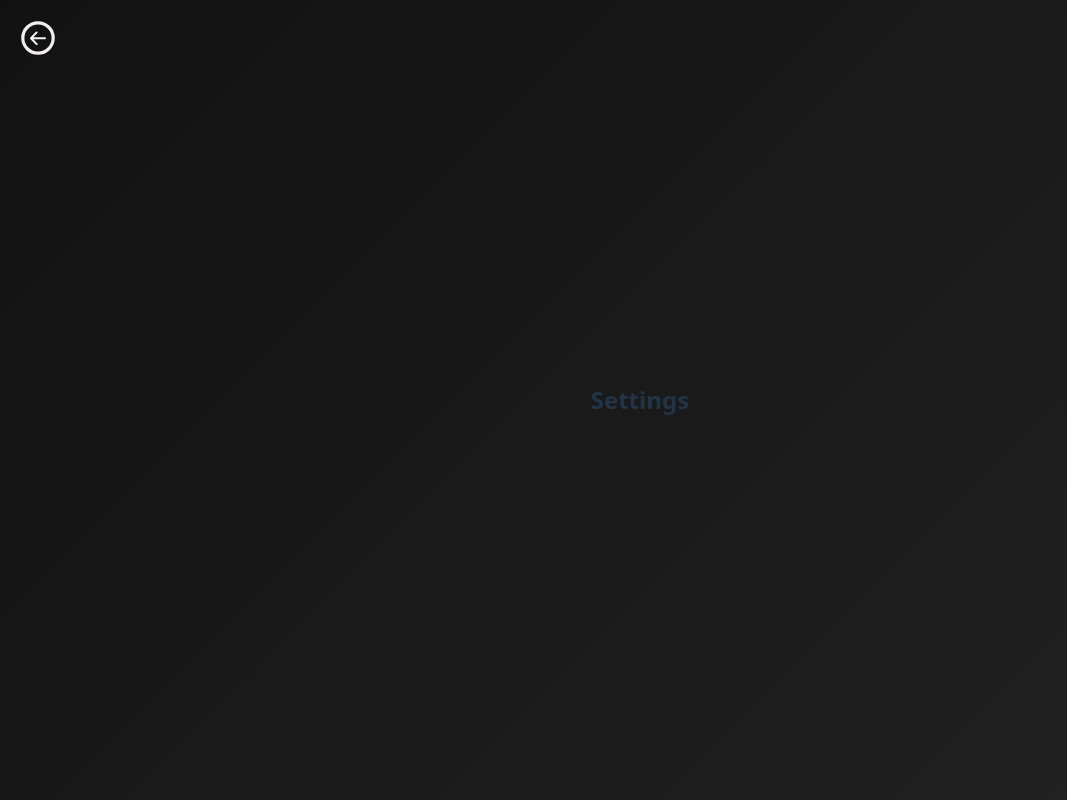
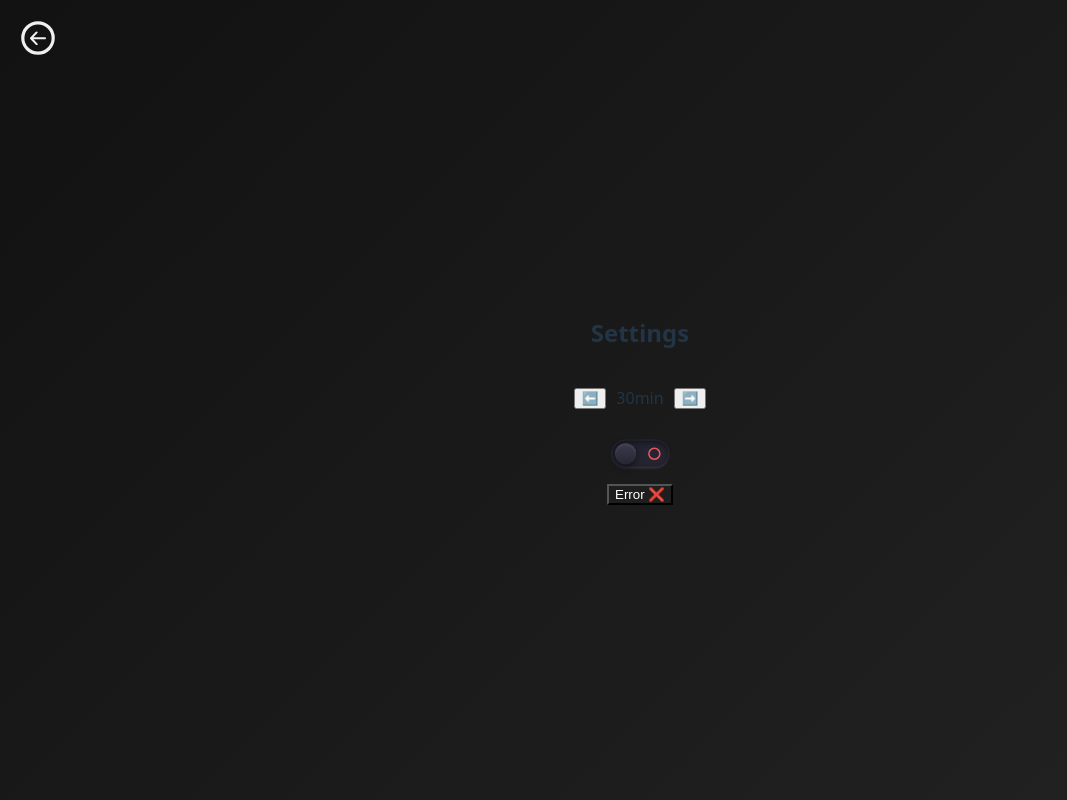
Before and after one commit to Alexandros250/Screen-Time-Reminder, a React (Vite) app in the folder Screen Time Reminder/: page /settings in a window 1280 px wide. Both pictures are taken after a click on the button 1248 px from the left and 32 px from the top of the page. Shown: the whole page, without its empty margins (0-1067 px from the left). Built offline with nearby package versions, Linux system fonts and the light colour scheme.

Commit message:
Adding buttons

```diff
--- /dev/null
+++ b/Screen Time Reminder/src/Components/ArrowButtonLeft.tsx
@@ -0,0 +1,11 @@
+import "../css/ArrowButton.css"
+
+function ArrowButtonLeft() {
+  return (
+    <>
+      <button>⬅️</button>
+    </>
+  );
+}
+
+export default ArrowButtonLeft;
--- /dev/null
+++ b/Screen Time Reminder/src/Components/ArrowButtonRight.tsx
@@ -0,0 +1,11 @@
+import "../css/ArrowButton.css"
+
+function ArrowButtonRight() {
+  return (
+    <>
+      <button>➡️</button>
+    </>
+  );
+}
+
+export default ArrowButtonRight;
--- /dev/null
+++ b/Screen Time Reminder/src/Components/ErrorButton.tsx
@@ -0,0 +1,13 @@
+import "../css/ErrorButon.css"
+
+function ErrorButton() {
+  const openLink = () => {
+    chrome.tabs.create({
+      url: "https://answers.microsoft.com/en-us/windows/forum/all/chrome-notification-on-window-11/1bc6b234-08bd-4089-bd6c-b5d6dc23a9ee",
+    });
+  };
+
+  return <button className="error-button" onClick={openLink}>Error ❌</button>;
+}
+
+export default ErrorButton
--- /dev/null
+++ b/Screen Time Reminder/src/Components/SwitchButton.tsx
@@ -0,0 +1,18 @@
+import "../css/SwitchButton.css";
+function SwitchButton() {
+  return (
+    <>
+      <label className="switch-button" htmlFor="switch">
+        <div className="switch-outer">
+          <input id="switch" type="checkbox" />
+          <div className="sw-button">
+            <span className="sw-button-toggle"></span>
+            <span className="sw-button-indicator"></span>
+          </div>
+        </div>
+      </label>
+    </>
+  );
+}
+
+export default SwitchButton;
--- /dev/null
+++ b/Screen Time Reminder/src/Components/TimeBetweenNotifications.tsx
@@ -0,0 +1,9 @@
+import "../css/TimeBetweenNotifications.css"
+
+function TimeBetweenNotifications() {
+   return(<>
+    <p className="time-between-notifications">30min</p>
+   </>)
+}
+
+export default TimeBetweenNotifications
--- /dev/null
+++ b/Screen Time Reminder/src/css/ErrorButon.css
@@ -0,0 +1,9 @@
+.error-button {
+    background-color: rgb(30, 30, 30);
+    color: white
+}
+
+.error-button:hover {
+    background-color: white;
+    color: rgb(30, 30, 30);
+}
--- /dev/null
+++ b/Screen Time Reminder/src/css/SwitchButton.css
@@ -0,0 +1,133 @@
+.switch-button {
+  scale: 0.5;
+  display: -webkit-box;
+  display: -ms-flexbox;
+  display: flex;
+  -webkit-box-align: center;
+  align-items: center;
+  -webkit-box-pack: center;
+  justify-content: center;
+  justify-content: center;
+  margin: auto;
+  height: 55px;
+}
+
+.switch-button .switch-outer {
+  height: 100%;
+  background: #252532;
+  width: 115px;
+  border-radius: 165px;
+  -webkit-box-shadow: inset 0px 5px 10px 0px #16151c, 0px 3px 6px -2px #403f4e;
+  box-shadow: inset 0px 5px 10px 0px #16151c, 0px 3px 6px -2px #403f4e;
+  border: 1px solid #32303e;
+  padding: 6px;
+  -webkit-box-sizing: border-box;
+  box-sizing: border-box;
+  cursor: pointer;
+  -webkit-tap-highlight-color: transparent;
+}
+
+.switch-button .switch-outer input[type="checkbox"] {
+  opacity: 0;
+  -webkit-appearance: none;
+  -moz-appearance: none;
+  appearance: none;
+  position: absolute;
+}
+
+.switch-button .switch-outer .sw-button-toggle {
+  height: 42px;
+  width: 42px;
+  background: -webkit-gradient(
+    linear,
+    left top,
+    left bottom,
+    from(#3b3a4e),
+    to(#272733)
+  );
+  background: -o-linear-gradient(#3b3a4e, #272733);
+  background: linear-gradient(#3b3a4e, #272733);
+  border-radius: 100%;
+  -webkit-box-shadow: inset 0px 5px 4px 0px #424151, 0px 4px 15px 0px #0f0e17;
+  box-shadow: inset 0px 5px 4px 0px #424151, 0px 4px 15px 0px #0f0e17;
+  position: relative;
+  z-index: 2;
+  -webkit-transition: left 0.3s ease-in;
+  -o-transition: left 0.3s ease-in;
+  transition: left 0.3s ease-in;
+  left: 0;
+}
+
+.switch-button
+  .switch-outer
+  input[type="checkbox"]:checked
+  + .sw-button
+  .sw-button-toggle {
+  left: 58%;
+}
+
+.switch-button
+  .switch-outer
+  input[type="checkbox"]:checked
+  + .sw-button
+  .sw-button-indicator {
+  -webkit-animation: indicator 1s forwards;
+  animation: indicator 1s forwards;
+}
+
+.switch-button .switch-outer .sw-button {
+  width: 100%;
+  height: 100%;
+  display: -webkit-box;
+  display: -ms-flexbox;
+  display: flex;
+  position: relative;
+  -webkit-box-pack: justify;
+  justify-content: space-between;
+}
+
+.switch-button .switch-outer .sw-button-indicator {
+  height: 25px;
+  width: 25px;
+  top: 50%;
+  -webkit-transform: translateY(-50%);
+  transform: translateY(-50%);
+  border-radius: 50%;
+  border: 3px solid #ef565f;
+  -webkit-box-sizing: border-box;
+  box-sizing: border-box;
+  right: 10px;
+  position: relative;
+}
+
+@-webkit-keyframes indicator {
+  30% {
+    opacity: 0;
+  }
+
+  0% {
+    opacity: 1;
+  }
+
+  100% {
+    opacity: 1;
+    border: 3px solid #60d480;
+    left: -68%;
+  }
+}
+
+@keyframes indicator {
+  30% {
+    opacity: 0;
+  }
+
+  0% {
+    opacity: 1;
+  }
+
+  100% {
+    opacity: 1;
+    border: 3px solid #60d480;
+    left: -68%;
+  }
+}
--- /dev/null
+++ b/Screen Time Reminder/src/css/TimeBetweenNotifications.css
@@ -0,0 +1,3 @@
+.time-between-notifications {
+    display: inline;
+}
--- a/Screen Time Reminder/src/css/index.css
+++ b/Screen Time Reminder/src/css/index.css
@@ -53,3 +53,11 @@ h1 {
 		background-position: 0% 50%;
 	}
 }
+
+
+.minutes-navbar{
+    display: flex;
+    justify-content:space-around;
+    align-items: center;
+    gap: 10px;
+}
--- a/Screen Time Reminder/src/pages/Settings.tsx
+++ b/Screen Time Reminder/src/pages/Settings.tsx
@@ -1,10 +1,27 @@
-import ReturnButton from "../Components/ReturnButton"
+import ReturnButton from "../Components/ReturnButton";
+import SwitchButton from "../Components/SwitchButton";
+import ErrorButton from "../Components/ErrorButton";
+import ArrowButtonLeft from "../Components/ArrowButtonLeft";
+import ArrowButtonRight from "../Components/ArrowButtonRight";
+import TimeBetweenNotifications from "../Components/TimeBetweenNotifications";
+function Settings() {
 
-function Settings() {
-  return <div className="settings-page">
-    <h2>Settings</h2>
-    <ReturnButton />
-  </div>;
+
+  return (
+    <div className="settings-page">
+      <div>
+        <h2>Settings</h2>
+        <div className="minutes-navbar">
+          <ArrowButtonLeft />
+          <TimeBetweenNotifications />
+          <ArrowButtonRight />
+        </div>
+        <SwitchButton />
+        <ErrorButton />
+      </div>
+      <ReturnButton />
+    </div>
+  );
 }
 
-export default Settings
+export default Settings;
```
Also changed, not shown: Screen Time Reminder/public/manifest.json, Screen Time Reminder/src/css/ArrowButton.css (added).
